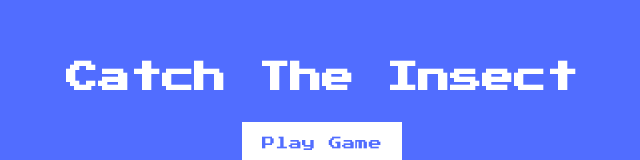
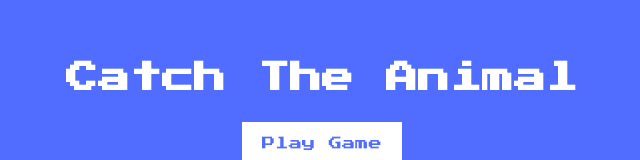
Before and after one commit to arnabg2005/animal-catch-game, a plain HTML site: page index.html in a window 1280 px wide. Shown: the part 300-460 px from the top of the page, without its empty margins (318-958 px from the left). Drawn offline with Linux system fonts and the light colour scheme.

Commit message:
Change game title from 'Catch The Insect' to 'Catch The Animal'

```diff
--- a/index.html
+++ b/index.html
@@ -10,7 +10,7 @@
 
 <body>
     <div class="screen">
-        <h1>Catch The Insect</h1>
+        <h1>Catch The Animal</h1>
         <button class="btn" id="start-btn">Play Game</button>
     </div>
 
```
